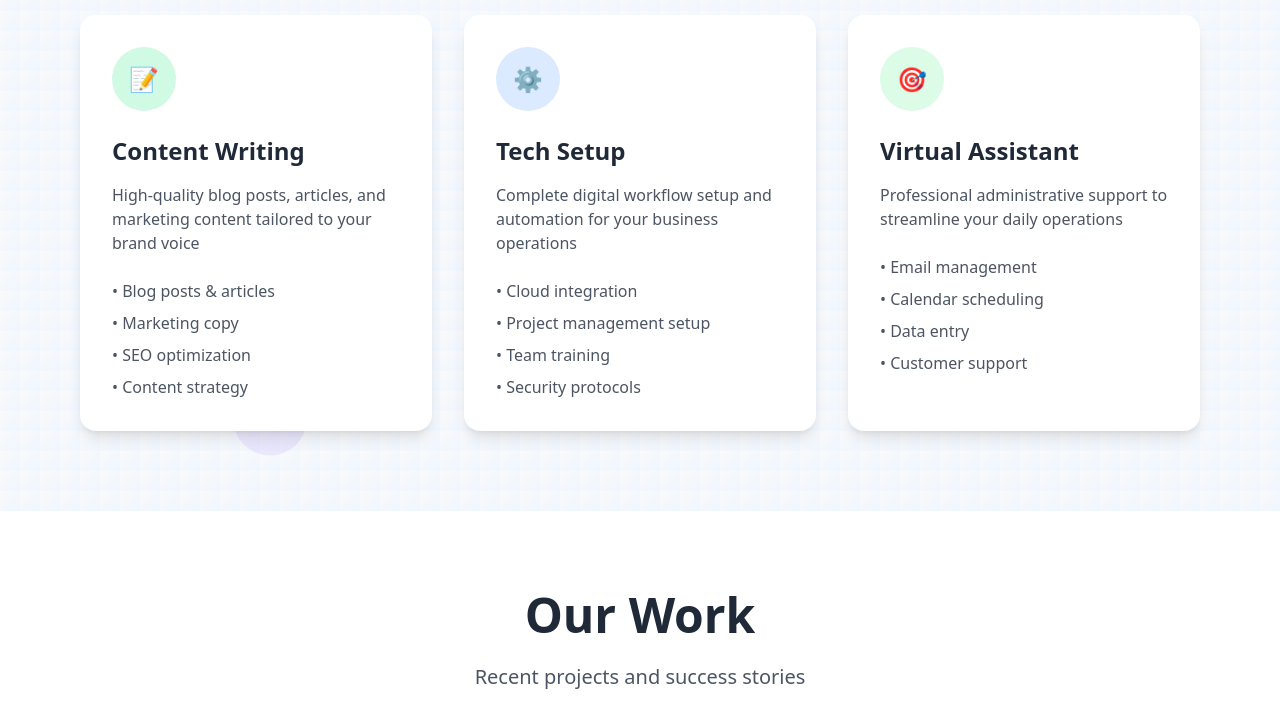
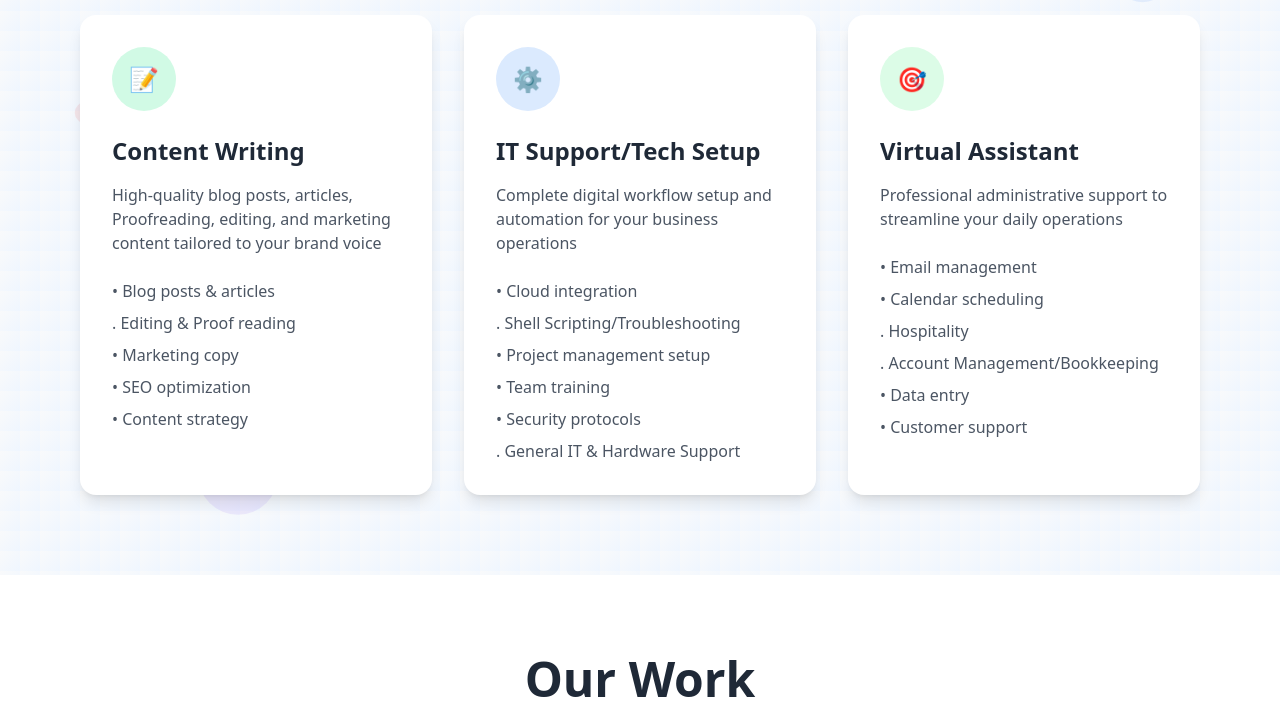
Before and after one commit to JeyGity/JM-ProEdit-Services, a plain HTML site: page index.html in a window 1280 px wide. Shown: the part 2720-3440 px from the top of the page. Drawn offline with nearby package versions, Linux system fonts and the light colour scheme.

Commit message:
Update index.html

```diff
--- a/index.html
+++ b/index.html
@@ -245,9 +245,10 @@
                         <span class="text-2xl">📝</span>
                     </div>
                     <h3 class="text-2xl font-bold mb-4 text-gray-800">Content Writing</h3>
-                    <p class="text-gray-600 mb-6">High-quality blog posts, articles, and marketing content tailored to your brand voice</p>
+                    <p class="text-gray-600 mb-6">High-quality blog posts, articles, Proofreading, editing, and marketing content tailored to your brand voice</p>
                     <ul class="text-gray-600 space-y-2">
                         <li>• Blog posts & articles</li>
+                        <li>. Editing & Proof reading</li>
                         <li>• Marketing copy</li>
                         <li>• SEO optimization</li>
                         <li>• Content strategy</li>
@@ -258,13 +259,15 @@
                     <div class="w-16 h-16 bg-blue-100 rounded-full flex items-center justify-center mb-6">
                         <span class="text-2xl">⚙️</span>
                     </div>
-                    <h3 class="text-2xl font-bold mb-4 text-gray-800">Tech Setup</h3>
+                    <h3 class="text-2xl font-bold mb-4 text-gray-800">IT Support/Tech Setup</h3>
                     <p class="text-gray-600 mb-6">Complete digital workflow setup and automation for your business operations</p>
                     <ul class="text-gray-600 space-y-2">
                         <li>• Cloud integration</li>
+                        <li>. Shell Scripting/Troubleshooting</li>
                         <li>• Project management setup</li>
                         <li>• Team training</li>
                         <li>• Security protocols</li>
+                        <li>. General IT & Hardware Support</li>
                     </ul>
                 </div>
 
@@ -277,6 +280,8 @@
                     <ul class="text-gray-600 space-y-2">
                         <li>• Email management</li>
                         <li>• Calendar scheduling</li>
+                        <li>. Hospitality</li>
+                        <li>. Account Management/Bookkeeping</li>
                         <li>• Data entry</li>
                         <li>• Customer support</li>
                     </ul>
@@ -865,7 +870,7 @@
         <div class="max-w-6xl mx-auto px-4">
             <div class="text-center">
                 <div class="flex items-center justify-center mb-4">
-                    <img src="logo.png" alt="JM ProEdit Logo" class="max-w-16 max-h-16 mr-3 object-contain">
+                    <img src="logo.png" class="max-w-16 max-h-16 mr-3 object-contain">
                     <div class="text-3xl font-bold text-emerald-600">JM ProEdit Services</div>
                 </div>
                 <p class="text-gray-400 mb-6">Professional Virtual Assistant & Content Solutions</p>
```
